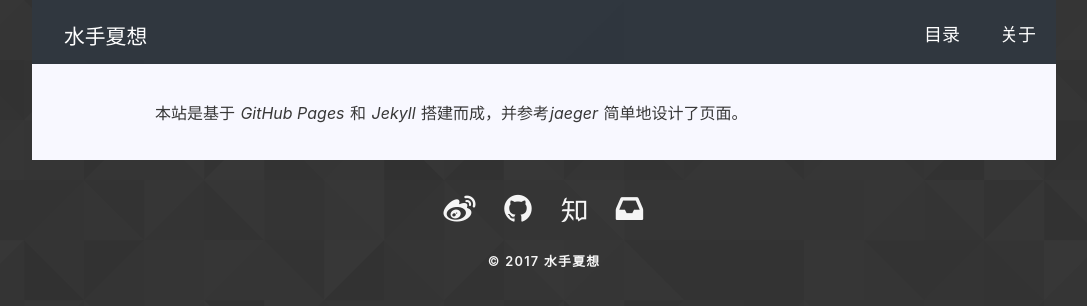
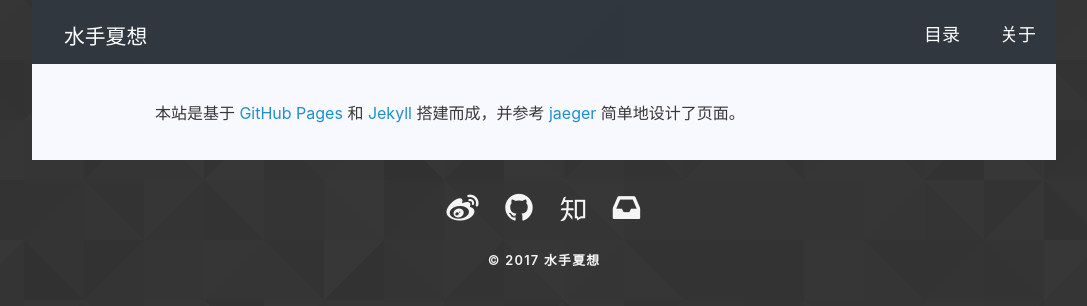
Before and after one commit to ZxJust/ZxJust.github.io, a Jekyll site: the page built from pages/about.md, in a window 1280 px wide. Shown: the top 306 px of the page, without its empty margins (96-1183 px from the left). Built offline with Jekyll 4.4.1, drawn with Linux system fonts in a browser that asks for light colours; comment, search, counter and statistics services are not loaded.

Commit message:
第五次修改

```diff
--- a/_includes/ds.html
+++ b/_includes/ds.html
@@ -1,5 +1,5 @@
 <!-- 多说评论框 start -->
-<div  class="ds-thread" data-thread-key="{{page.title}}{{page.category}}" data-title="{{page.title}}"></div>
+<div  class="ds-thread" data-thread-key="{{page.title}}-{{page.category}}" data-title="{{page.title}}"></div>
 <!-- 多说评论框 end -->
 
 <!-- 多说公共JS代码 start (一个网页只需插入一次) -->
--- a/assets/css/home.css
+++ b/assets/css/home.css
@@ -94,7 +94,7 @@ body {
 
 a {
     text-decoration: none;
-    color: #383838;
+    color: #228fcd;
 }
 
 .nav_item {
--- a/assets/css/post.css
+++ b/assets/css/post.css
@@ -184,14 +184,14 @@ li {
     width: 100%;
 }
 
-a {
+.article-title a {
     text-decoration: none;
     padding: 1px;
-    color: #228fcd;
+    color: #555555;
 }
 
 a:hover {
-    color: gray;
+    color: #5A9094;
 }
 
 blockquote {
--- a/pages/about.md
+++ b/pages/about.md
@@ -5,7 +5,7 @@ permalink: /about/
 favicon: /assets/img/fav/about.png
 ---
 
-本站是基于 [<i>GitHub Pages</i>](https://pages.github.com/) 和 [<i>Jekyll</i>](http://jekyllrb.com/) 搭建而成，并参考[<i>jaeger</i>](http://jaeger.itscoder.com/) 简单地设计了页面。
+本站是基于 [GitHub Pages](https://pages.github.com/) 和 [Jekyll](http://jekyllrb.com/) 搭建而成，并参考 [jaeger](http://jaeger.itscoder.com/) 简单地设计了页面。
 
 {% if site.show_ad %}
   {% include reward.html %}
```
Also changed, not shown: pages/articles.md (+1 -1 lines).
